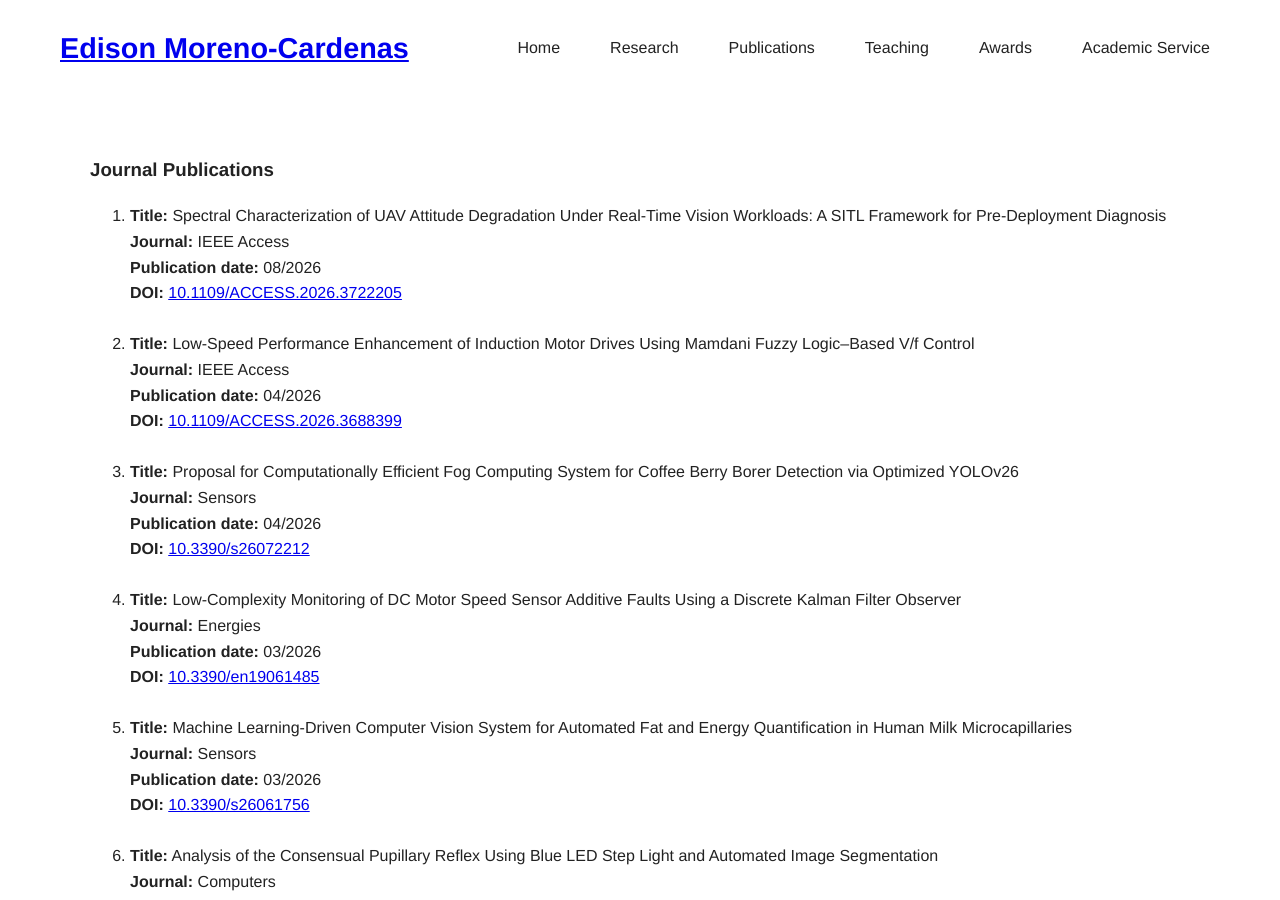
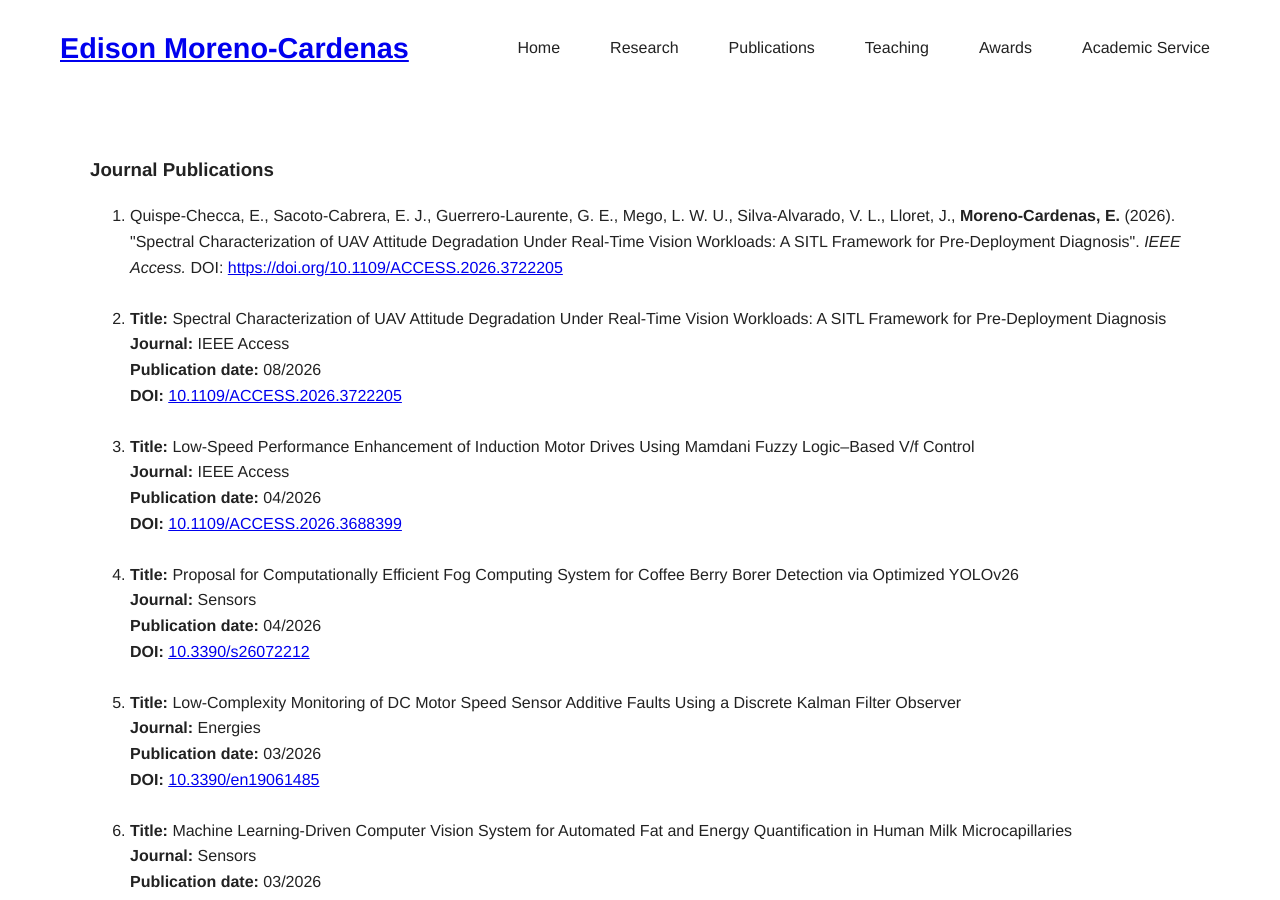
Before and after one commit to edisonmorenocardenas/edisonmorenocardenas.github.io, a Jekyll site: the page built from publications.html, in a window 1280 px wide and 900 px high. Built offline with Jekyll 4.4.1, drawn with Linux system fonts in a browser that asks for light colours.

Commit message:
Actualizar contenid

```diff
--- a/publications.html
+++ b/publications.html
@@ -7,6 +7,13 @@ title: "Publications"
 
   <h3>Journal Publications</h3>
   <ol>
+    <li>
+        Quispe-Checca, E., Sacoto-Cabrera, E. J., Guerrero-Laurente, G. E., Mego, L. W. U.,
+        Silva-Alvarado, V. L., Lloret, J., <strong>Moreno-Cardenas, E.</strong> (2026). "Spectral Characterization of UAV Attitude Degradation Under Real-Time
+        Vision Workloads: A SITL Framework for Pre-Deployment Diagnosis". <i>IEEE Access.</i> DOI:
+        <a href="https://doi.org/10.1109/ACCESS.2026.3722205" target="_blank">https://doi.org/10.1109/ACCESS.2026.3722205</a>
+      </li>
+    <br>
     <li>
        <strong>Title:</strong> Spectral Characterization of UAV Attitude Degradation Under Real-Time Vision Workloads: A SITL Framework for Pre-Deployment Diagnosis<br>
         <strong>Journal:</strong> IEEE Access<br>
```
